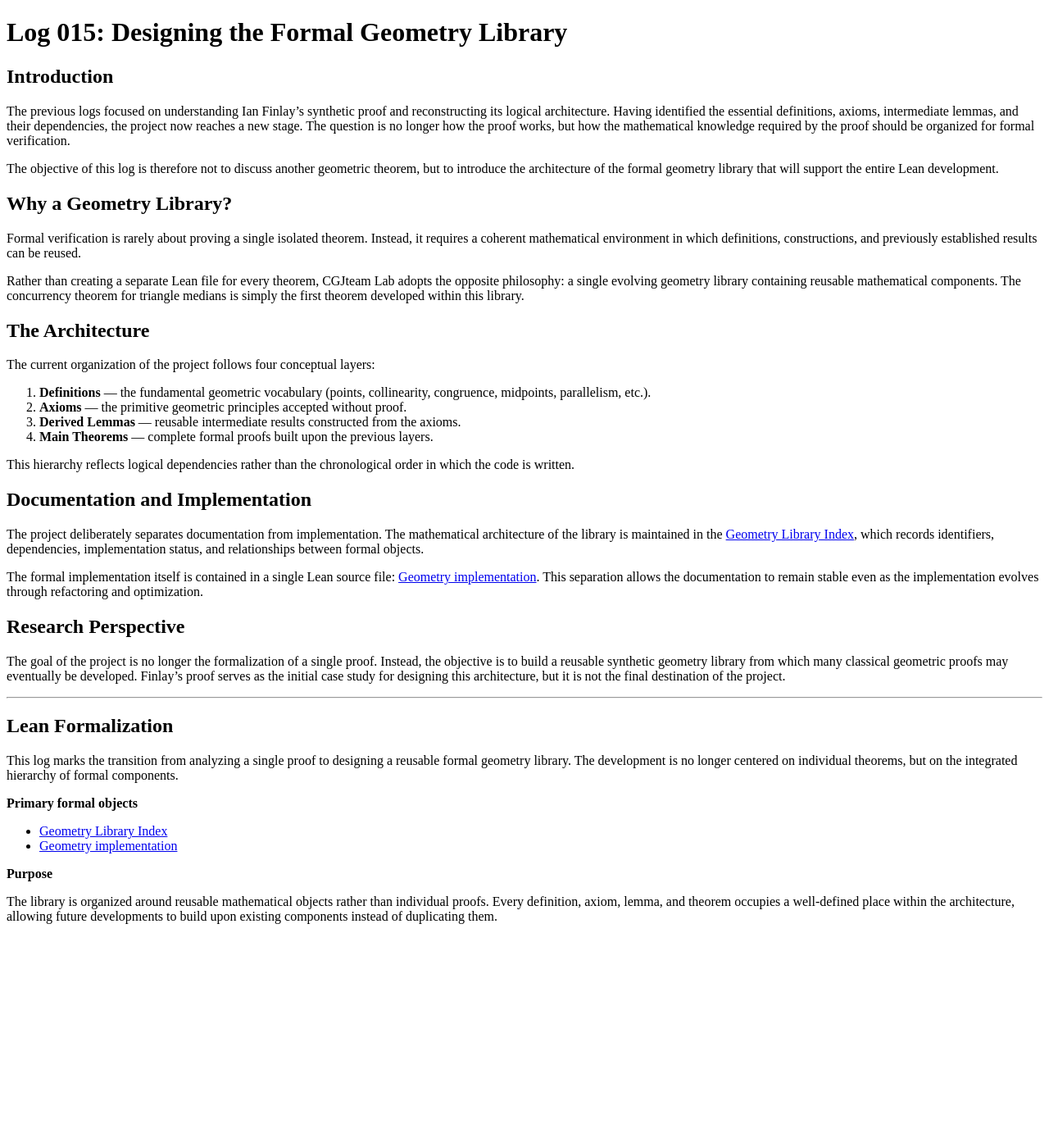
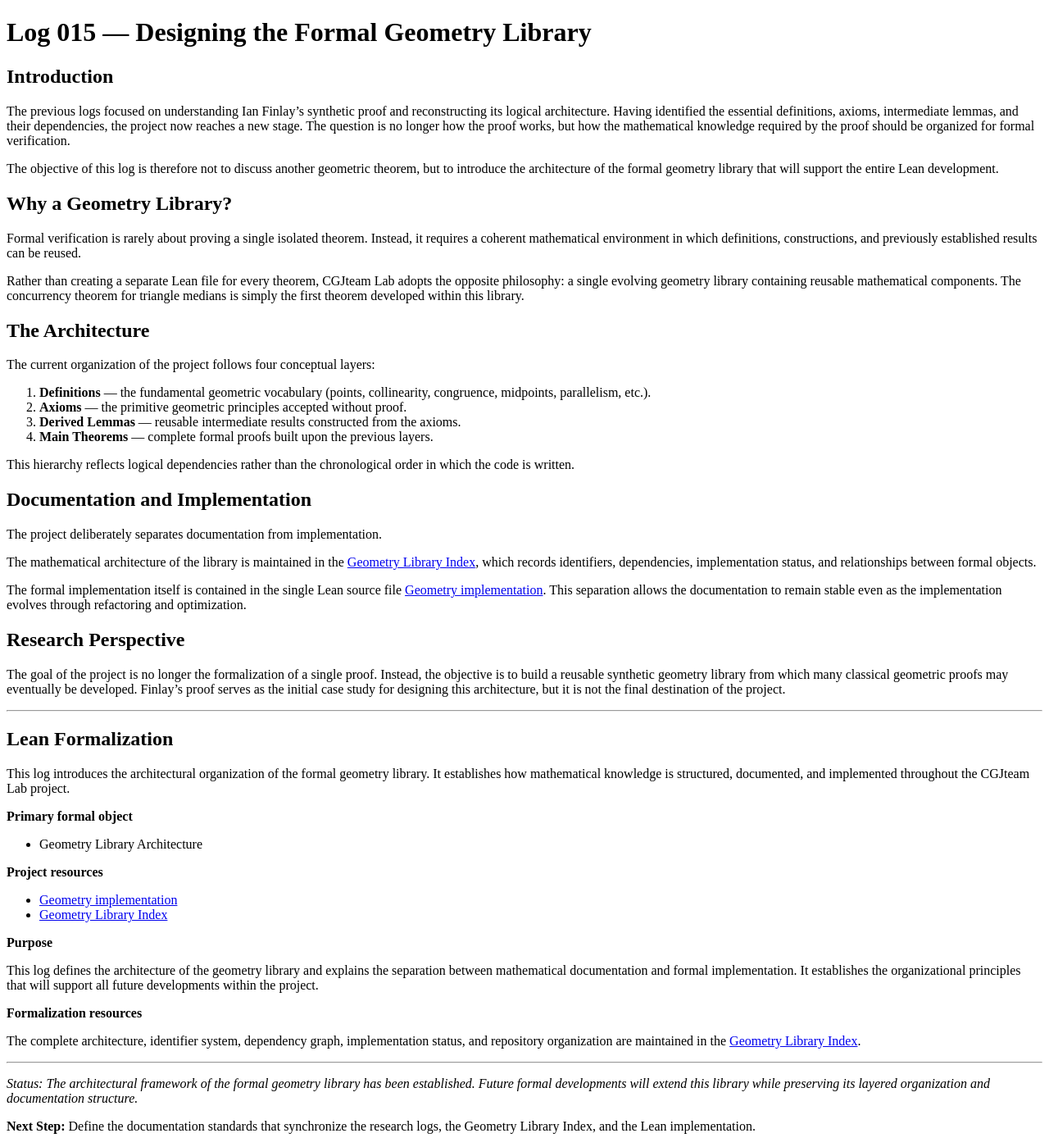
Before and after one commit to cgjteam/cgjteam.github.io, a Jekyll site: the page built from log-015.md, in a window 1280 px wide. Shown: the whole page at 82% size. Built offline with Jekyll 4.4.1, drawn with Linux system fonts in a browser that asks for light colours; our own code applies the rules of GitHub Pages for plain Markdown files; comment, search, counter and statistics services are not loaded; before the commit the page ends 1143 px from its top, so only the background shows below that.

Commit message:
Update log-015.md

```diff
--- a/log-015.md
+++ b/log-015.md
@@ -1,16 +1,23 @@
-# Log 015: Designing the Formal Geometry Library
+---
+layout: default
+---
+
+# Log 015 — Designing the Formal Geometry Library
 
 ## Introduction
+
 The previous logs focused on understanding Ian Finlay's synthetic proof and reconstructing its logical architecture. Having identified the essential definitions, axioms, intermediate lemmas, and their dependencies, the project now reaches a new stage. The question is no longer how the proof works, but how the mathematical knowledge required by the proof should be organized for formal verification.
 
 The objective of this log is therefore not to discuss another geometric theorem, but to introduce the architecture of the formal geometry library that will support the entire Lean development.
 
 ## Why a Geometry Library?
+
 Formal verification is rarely about proving a single isolated theorem. Instead, it requires a coherent mathematical environment in which definitions, constructions, and previously established results can be reused.
 
 Rather than creating a separate Lean file for every theorem, CGJteam Lab adopts the opposite philosophy: a single evolving geometry library containing reusable mathematical components. The concurrency theorem for triangle medians is simply the first theorem developed within this library.
 
 ## The Architecture
+
 The current organization of the project follows four conceptual layers:
 
 1. **Definitions** — the fundamental geometric vocabulary (points, collinearity, congruence, midpoints, parallelism, etc.).
@@ -21,24 +28,42 @@ The current organization of the project follows four conceptual layers:
 This hierarchy reflects logical dependencies rather than the chronological order in which the code is written.
 
 ## Documentation and Implementation
-The project deliberately separates documentation from implementation. The mathematical architecture of the library is maintained in the [Geometry Library Index](./Geometry.md), which records identifiers, dependencies, implementation status, and relationships between formal objects.
 
-The formal implementation itself is contained in a single Lean source file: [Geometry implementation](./Geometry.html). This separation allows the documentation to remain stable even as the implementation evolves through refactoring and optimization.
+The project deliberately separates documentation from implementation.
+
+The mathematical architecture of the library is maintained in the [Geometry Library Index](./Geometry.md), which records identifiers, dependencies, implementation status, and relationships between formal objects.
+
+The formal implementation itself is contained in the single Lean source file [Geometry implementation](./Geometry_lean.html). This separation allows the documentation to remain stable even as the implementation evolves through refactoring and optimization.
 
 ## Research Perspective
+
 The goal of the project is no longer the formalization of a single proof. Instead, the objective is to build a reusable synthetic geometry library from which many classical geometric proofs may eventually be developed. Finlay's proof serves as the initial case study for designing this architecture, but it is not the final destination of the project.
 
 ---
 
 ## Lean Formalization
 
-This log marks the transition from analyzing a single proof to designing a reusable formal geometry library. The development is no longer centered on individual theorems, but on the integrated hierarchy of formal components.
+This log introduces the architectural organization of the formal geometry library. It establishes how mathematical knowledge is structured, documented, and implemented throughout the CGJteam Lab project.
 
-**Primary formal objects**
+**Primary formal object**
 
+- Geometry Library Architecture
+
+**Project resources**
+
+- [Geometry implementation](./Geometry_lean.html)
 - [Geometry Library Index](./Geometry.md)
-- [Geometry implementation](./Geometry.html)
 
 **Purpose**
 
-The library is organized around reusable mathematical objects rather than individual proofs. Every definition, axiom, lemma, and theorem occupies a well-defined place within the architecture, allowing future developments to build upon existing components instead of duplicating them.
+This log defines the architecture of the geometry library and explains the separation between mathematical documentation and formal implementation. It establishes the organizational principles that will support all future developments within the project.
+
+**Formalization resources**
+
+The complete architecture, identifier system, dependency graph, implementation status, and repository organization are maintained in the [Geometry Library Index](./Geometry.md).
+
+---
+
+*Status: The architectural framework of the formal geometry library has been established. Future formal developments will extend this library while preserving its layered organization and documentation structure.*
+
+**Next Step:** Define the documentation standards that synchronize the research logs, the Geometry Library Index, and the Lean implementation.
```
